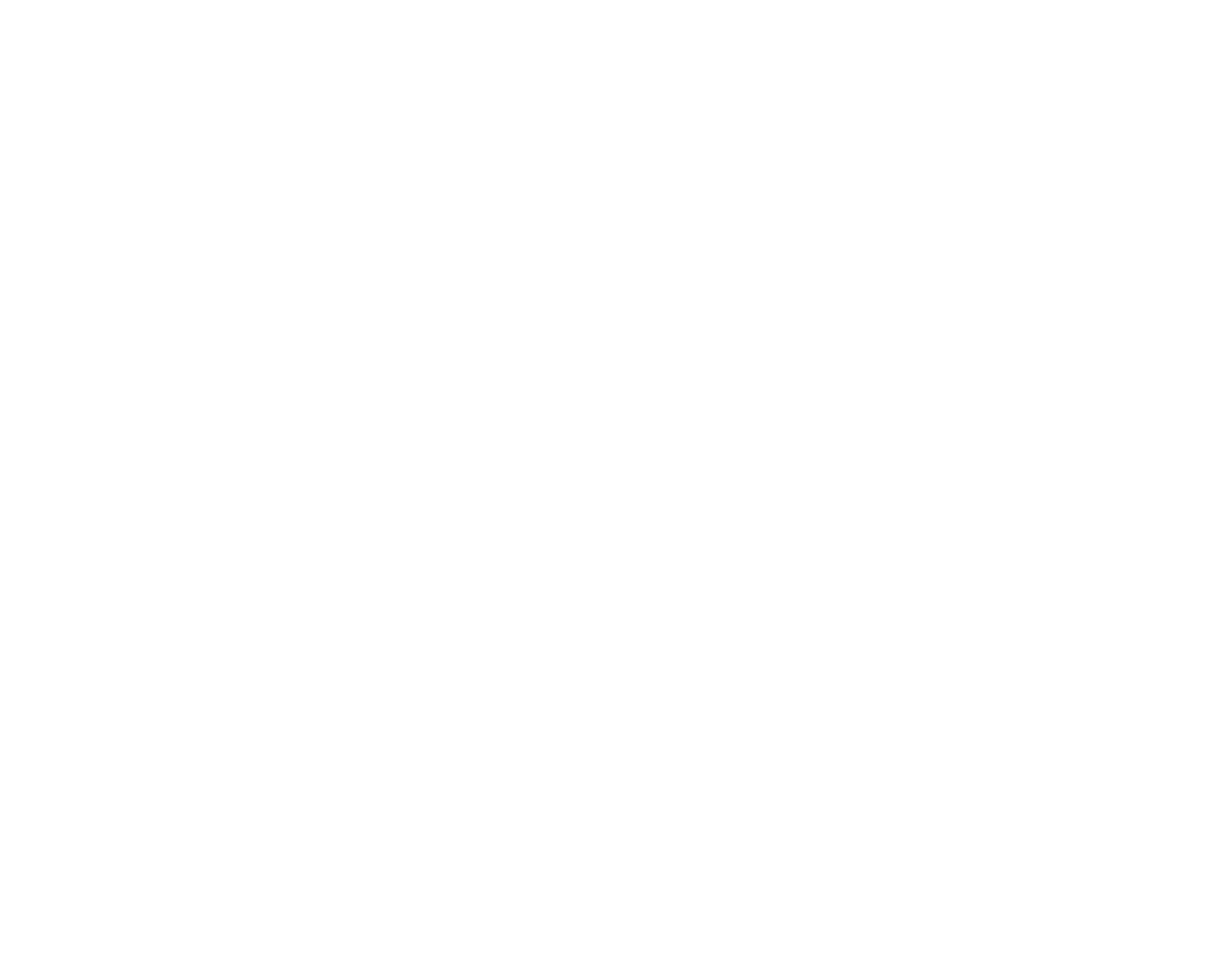
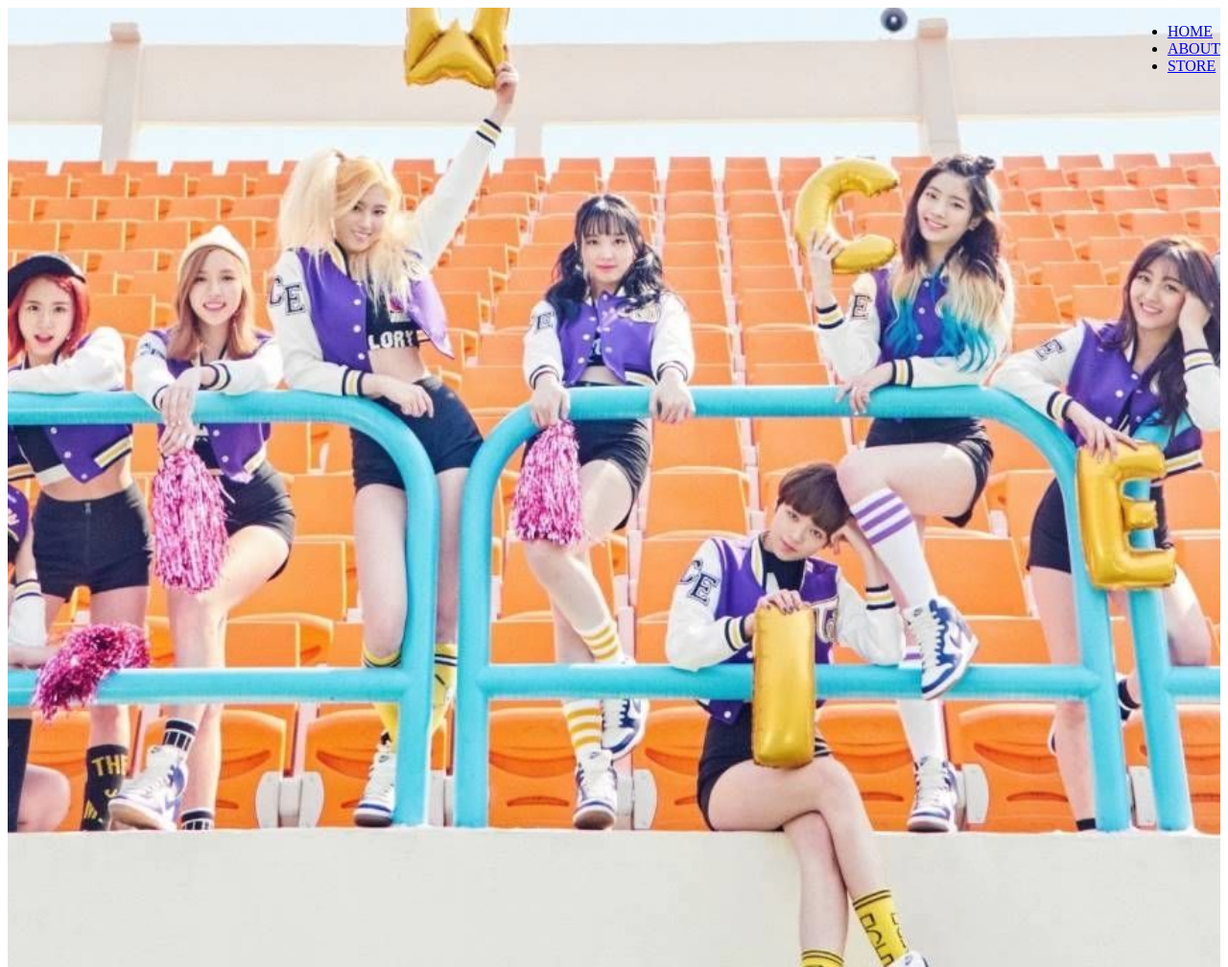
Before and after one commit to Iszreen17/Assignment-1, a plain HTML site: page index.html in a window 1280 px wide. Shown: the whole page at 96% size. Before the commit the page ends 800 px from the top, so only its background shows below. Drawn offline with Linux system fonts and the light colour scheme.

Commit message:
changed theme of website and added image

```diff
--- a/index.html
+++ b/index.html
@@ -2,7 +2,32 @@
 <html>
 <head>
     <meta name="viewport" content="with=device-width,initial-scale=1.0">
-    <title>Cookisz Website</title>
+    <title>Get To Know Twice</title>
     <link rel="stylesheet" href="style.css">
+ <style>
+    header{
+        background: url(twice.jpg);
+        background-position: center;
+        background-size: cover;
+        min-height: 1000px;
+    }
+ </style>
 </head>
+
+<body>
+    <header>
+        <nav class="nav-wrapper transparent">
+            <div class="container">
+                <a href="#" class="logo"></a>
+            <ul class="right">
+                <li><a href="#">HOME</a></li>
+                <li><a href="#">ABOUT</a></li>
+                <li><a href="#">STORE</a></li>
+            </ul>
+            </div>
+        </nav>
+    </header>
+</body>
+
+
 </html>
--- a/style.css
+++ b/style.css
@@ -0,0 +1,4 @@
+ .right{
+    float:right;
+    direction: inline-block;
+}
```
Also changed, not shown: Logo.png (added), cookisz.jpg (added), logo.jpg (added), twice.jpg (added).
